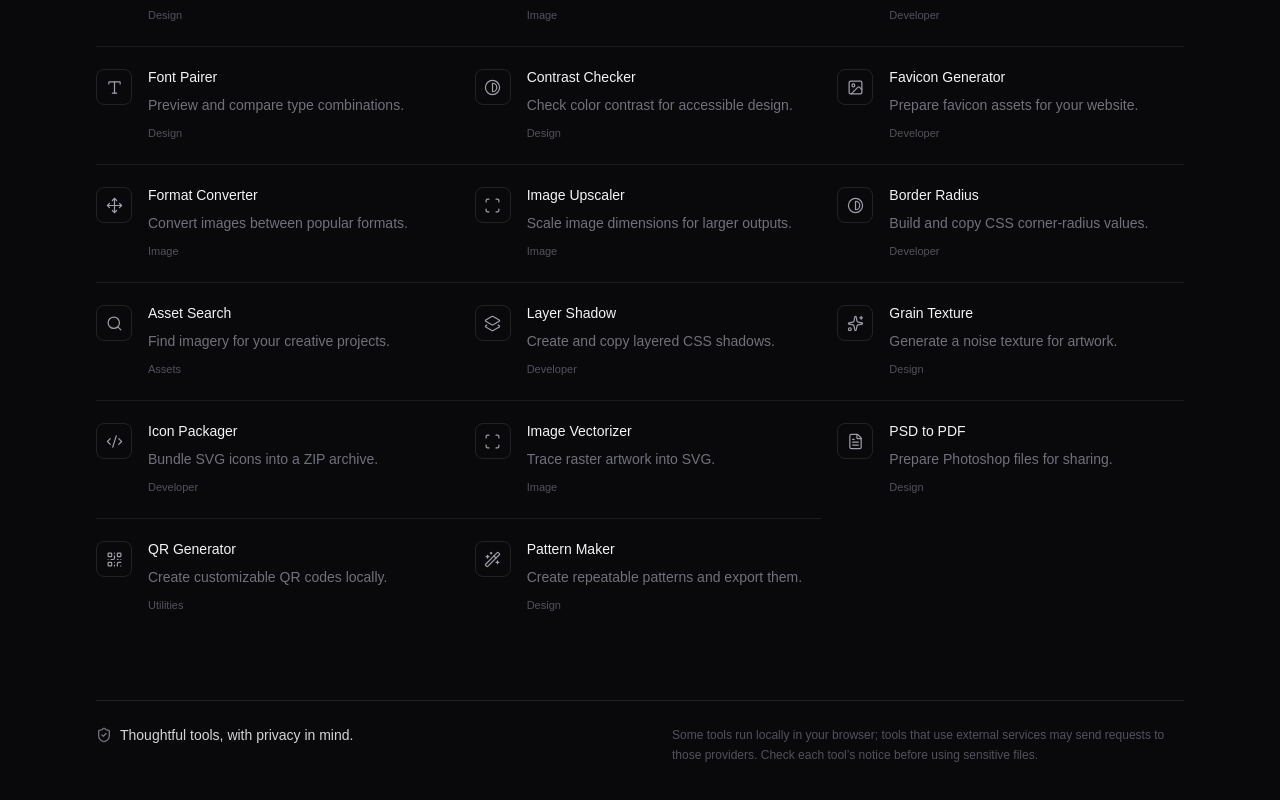
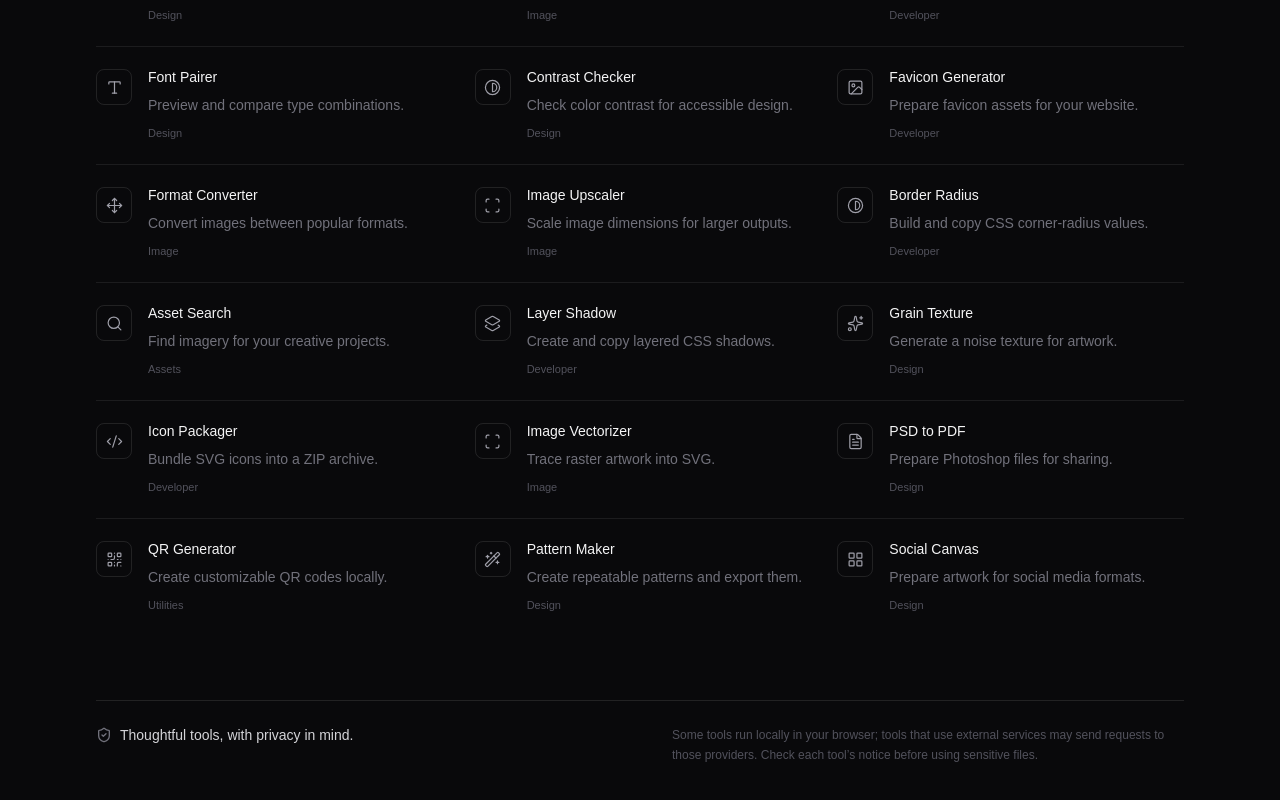
Before and after one commit to Fahim-hash/toolly.ami, a Next.js app: page / in a window 1280 px wide. Shown: the part 924-1724 px from the top of the page. Built offline with nearby package versions, Linux system fonts and the light colour scheme.

Commit message:
Add the existing social canvas tool to the directory

```diff
--- a/app/page.tsx
+++ b/app/page.tsx
@@ -5,7 +5,7 @@ import { useMemo, useState } from "react";
 import {
   ArrowUpRight, Search, Image as ImageIcon, Palette, Type, Code2,
   Eraser, FileCode2, Maximize2, Layers2, QrCode, Sparkles, ShieldCheck,
-  FileText, Scan, Move, Scaling, Contrast, Zap, WandSparkles
+  FileText, Scan, Move, Scaling, Contrast, WandSparkles, LayoutGrid
 } from "lucide-react";
 
 const tools = [
@@ -29,6 +29,7 @@ const tools = [
   { name: "PSD to PDF", description: "Prepare Photoshop files for sharing.", category: "Design", href: "/tools/psd-to-pdf", icon: FileText },
   { name: "QR Generator", description: "Create customizable QR codes locally.", category: "Utilities", href: "/tools/qr", icon: QrCode },
   { name: "Pattern Maker", description: "Create repeatable patterns and export them.", category: "Design", href: "/tools/pattern-maker", icon: WandSparkles },
+  { name: "Social Canvas", description: "Prepare artwork for social media formats.", category: "Design", href: "/tools/social-canvas", icon: LayoutGrid },
 ];
 
 const categories = ["All tools", "Image", "Design", "Developer", "Assets", "Utilities"];
```
